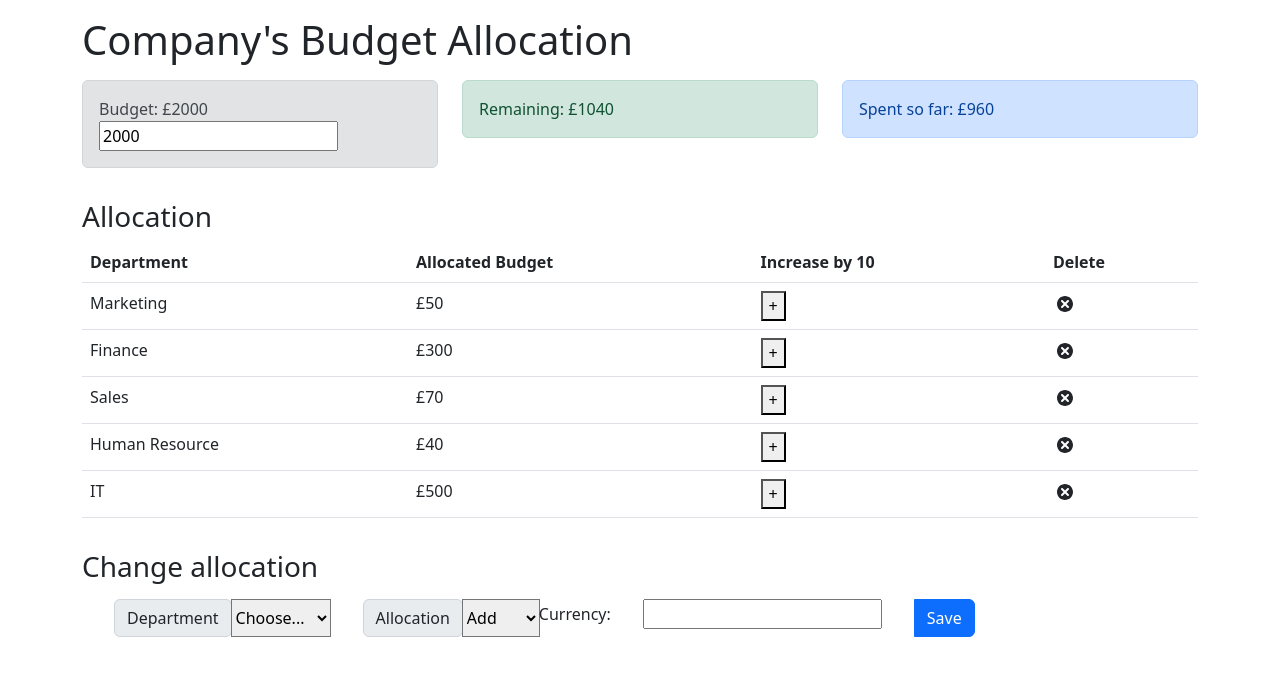
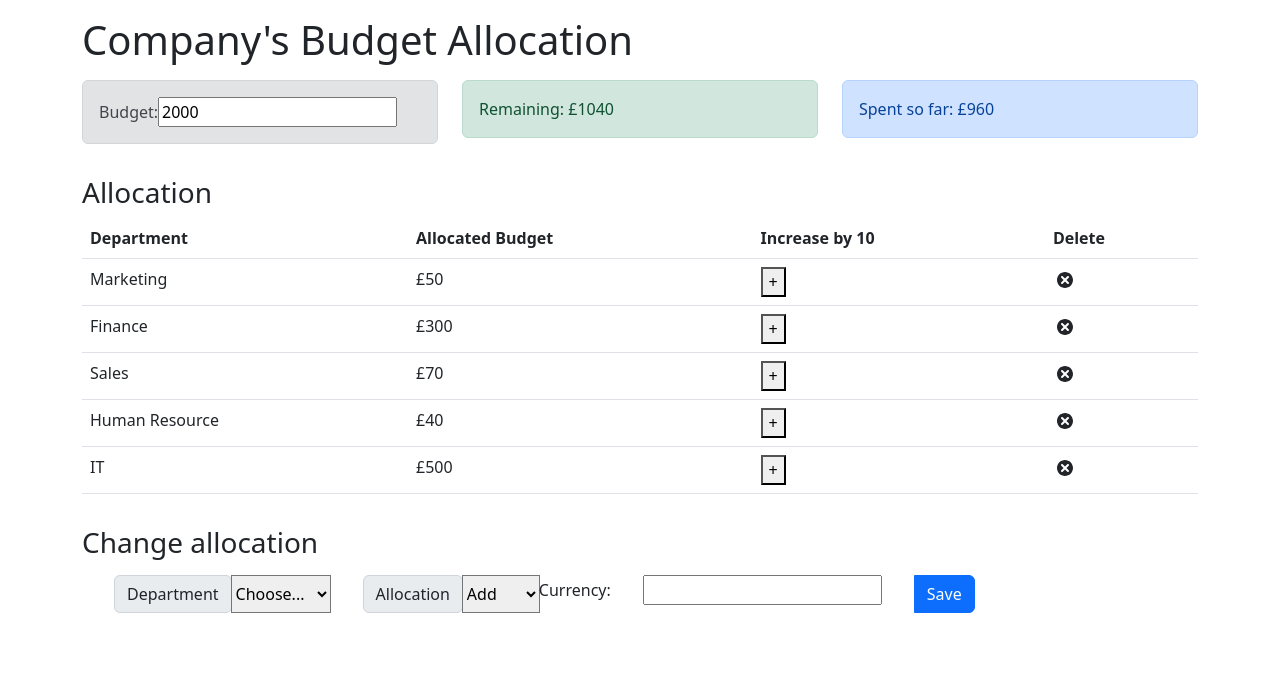
Before and after one commit to ibm-developer-skills-network/ejtos-react_budget_app, a React (Create React App) app: page / in a window 1280 px wide. Shown: the top 676 px of the page. Built offline with nearby package versions, Linux system fonts and the light colour scheme.

Commit message:
Update Budget.js

```diff
--- a/src/components/Budget.js
+++ b/src/components/Budget.js
@@ -1,17 +1,37 @@
-import React, { useContext, useState } from 'react';
-import { AppContext } from '../context/AppContext';
+import React, { useContext } from "react";
+import { AppContext } from "../context/AppContext";
 
 const Budget = () => {
-    const { budget } = useContext(AppContext);
-    const [newBudget, setNewBudget] = useState(budget);
-    const handleBudgetChange = (event) => {
-        setNewBudget(event.target.value);
+  const { budget, dispatch, expenses } = useContext(AppContext);
+
+  const changeBudget = val => {
+    const totalExpenses = expenses.reduce((total, item) => {
+      return (total += item.cost);
+    }, 0);
+
+    if (val < totalExpenses) {
+      alert("You cannot reduce the budget that is already allocated!");
+    } else {
+      dispatch({
+        type: "SET_BUDGET",
+        payload: val
+      });
     }
-    return (
-<div className='alert alert-secondary'>
-<span>Budget: £{budget}</span>
-<input type="number" step="10" value={newBudget} onChange={handleBudgetChange}></input>
-</div>
-    );
+  };
+
+  return (
+    <div className="alert alert-secondary">
+      <label>
+        Budget:
+		<input
+          type="number"
+          step="10"
+          value={budget}
+          onInput={event => changeBudget(event.target.value)}
+        />
+      </label>
+    </div>
+  );
 };
+
 export default Budget;
```
